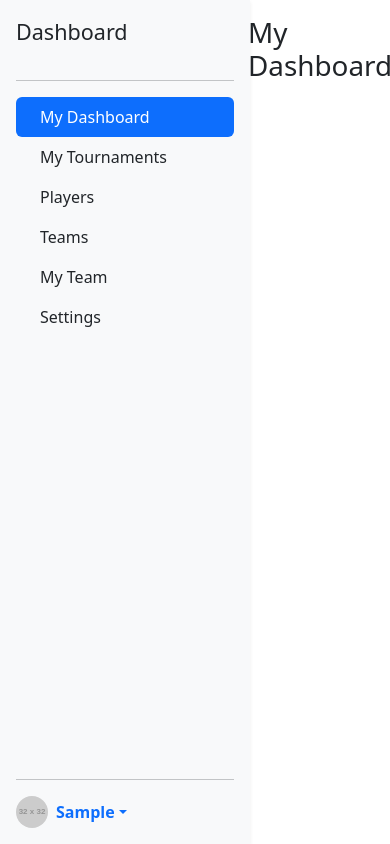
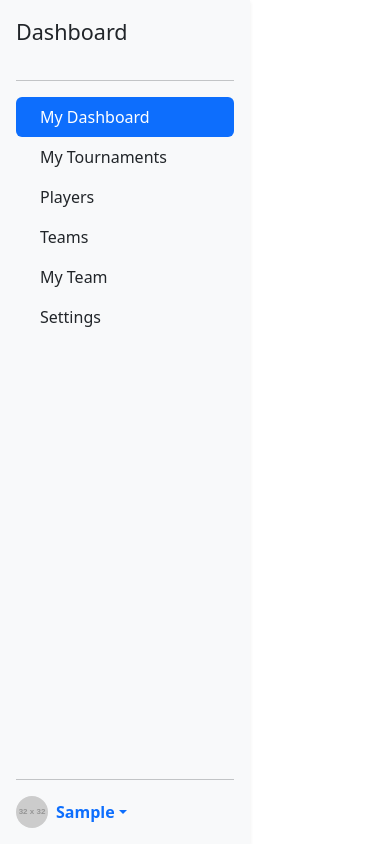
Before and after one commit to jeremyagnz/JLeague, an Angular app: page /dashboard in a window 390 px wide. Built offline with nearby package versions, Linux system fonts and the light colour scheme; sample sign-in values are in the browser's storage.

Commit message:
Adding Margins

```diff
--- a/src/app/dashboard/dashboard.component.scss
+++ b/src/app/dashboard/dashboard.component.scss
@@ -2,8 +2,10 @@
   display: flex;
   width: 100vw;
   height: 100vh;
+  overflow: hidden;
 }
 
+/* main-content ocupa todo el espacio disponible */
 .main-content {
   flex: 1;
   display: flex;
@@ -12,3 +14,19 @@
   overflow-y: auto;
   align-items: center;
 }
+
+/* En mobile (menos de 768px) el sidebar estará oculto y ocupará toda la pantalla al abrirse */
+/* Para esto el sidebar ya está manejado con la clase sidenav y su lógica */
+
+@media (max-width: 767.98px) {
+  .dashboard-container {
+    flex-direction: column;
+  }
+
+  .main-content {
+    width: 100vw;
+    height: 100vh;
+    padding: 1rem;
+    overflow-y: auto;
+  }
+}
```
